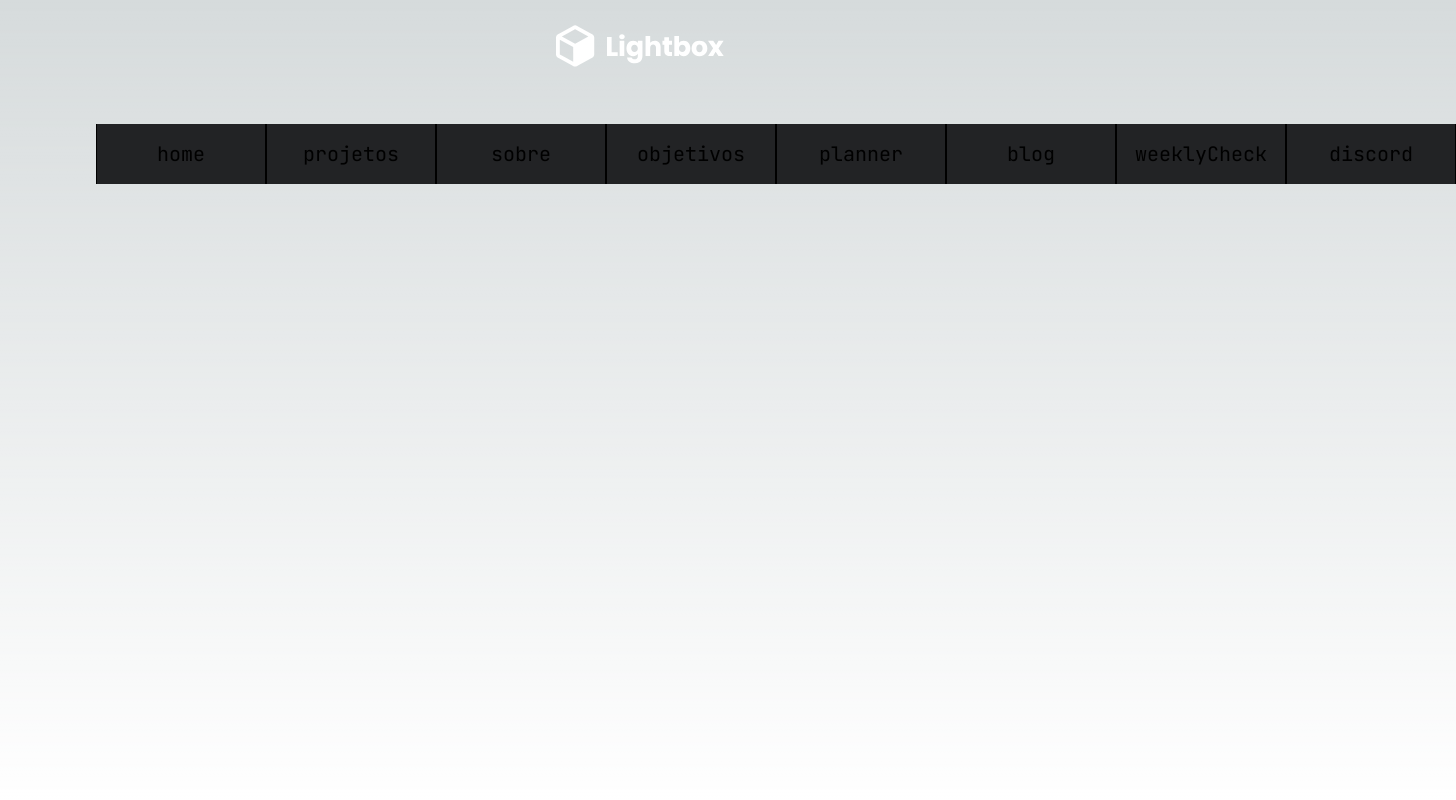
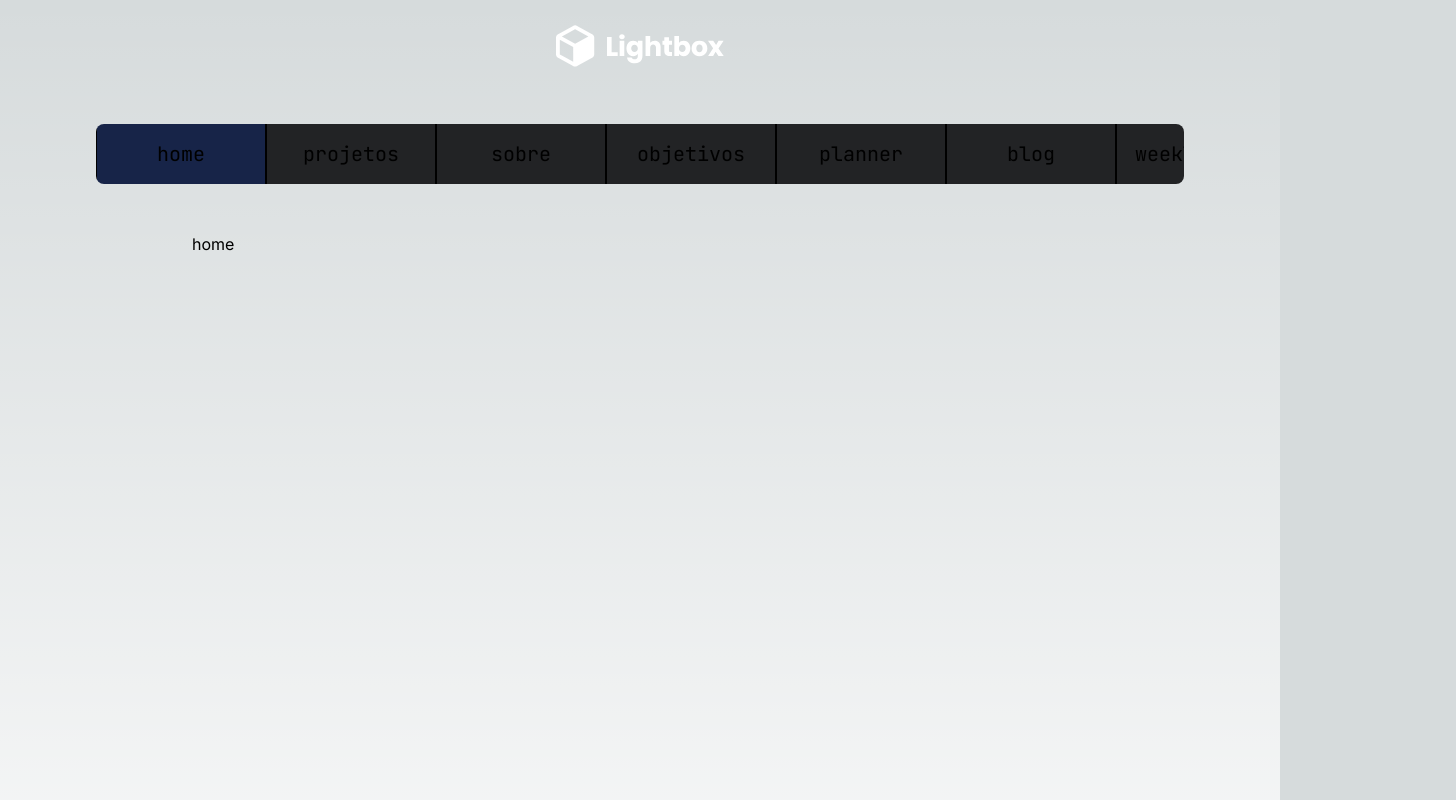
Before and after one commit to theogandara/theozera-site, a Next.js app: page / in a window 1280 px wide. Shown: the top 800 px of the page, 1456 px wide, since content can reach past the window. Built offline with nearby package versions, Linux system fonts and the light colour scheme.

Commit message:
Feat:improve layout

```diff
--- /dev/null
+++ b/src/app/about/page.tsx
@@ -0,0 +1,12 @@
+import type { Metadata } from "next";
+
+export const metadata: Metadata = {
+  title: "Create Next App",
+  description: "Generated by create next app",
+};
+
+export default function About() {
+  return (
+    <main className="flex min-h-screen flex-col gap-12 p-24 pt-0">about</main>
+  );
+}
--- a/src/app/layout.tsx
+++ b/src/app/layout.tsx
@@ -1,6 +1,8 @@
 import type { Metadata } from "next";
 import { Inter } from "next/font/google";
 import "./globals.css";
+import Header from "@/components/Header";
+import Nav from "@/components/Nav";
 
 const inter = Inter({ subsets: ["latin"] });
 
@@ -9,6 +11,16 @@ export const metadata: Metadata = {
   description: "Generated by create next app",
 };
 
+const items = [
+  { name: "home", url: "/" },
+  { name: "projetos", url: "/projects" },
+  { name: "sobre", url: "/about" },
+  { name: "objetivos", url: "/objectives" },
+  { name: "planner", url: "/planner" },
+  { name: "blog", url: "/blog" },
+  { name: "weeklyCheck", url: "/weeklyCheck" },
+];
+
 export default function RootLayout({
   children,
 }: Readonly<{
@@ -16,7 +28,13 @@ export default function RootLayout({
 }>) {
   return (
     <html lang="en">
-      <body className={inter.className}>{children}</body>
+      <body className={inter.className}>
+        <main className="flex min-h-screen flex-col gap-12 p-24 pt-0">
+          <Header />
+          <Nav items={items} />
+          {children}
+        </main>
+      </body>
     </html>
   );
 }
--- a/src/app/page.tsx
+++ b/src/app/page.tsx
@@ -1,22 +1,5 @@
-import Header from "@/components/Header";
-import Nav from "@/components/Nav";
-
-const items = [
-  { name: "home", url: "/" },
-  { name: "projetos", url: "/projects" },
-  { name: "sobre", url: "/about" },
-  { name: "objetivos", url: "/objectives" },
-  { name: "planner", url: "/planner" },
-  { name: "blog", url: "blog" },
-  { name: "weeklyCheck", url: "/weeklyCheck" },
-  { name: "discord", url: "/discord" },
-];
-
 export default function Home() {
   return (
-    <main className="flex min-h-screen flex-col gap-12 p-24 pt-0">
-      <Header />
-      <Nav items={items} />
-    </main>
+    <main className="flex min-h-screen flex-col gap-12 p-24 pt-0">home</main>
   );
 }
--- a/src/components/Nav.tsx
+++ b/src/components/Nav.tsx
@@ -1,4 +1,8 @@
+"use client";
+
 import Link from "next/link";
+import { usePathname, useSearchParams } from "next/navigation";
+import { useEffect, useState } from "react";
 
 interface NavProps {
   items: {
@@ -8,15 +12,40 @@ interface NavProps {
 }
 
 export default function Nav(props: NavProps) {
+  const maxW = props.items.length * 170;
+  const pathname = usePathname();
+  const searchParams = useSearchParams();
+
+  const [path, setPath] = useState("");
+
+  const active = (url: string) => {
+    if (path === url) {
+      return "bg-[#172448]";
+    }
+    return "bg-[#222325]";
+  };
+
+  useEffect(() => {
+    setPath(pathname);
+  }, [pathname, searchParams]);
+
   return (
-    <nav className="mx-auto flex h-[60px] rounded-lg">
-      {props.items.map((item, index) => (
-        <Link key={item.url} href={item.url}>
-          <div className="font-jet bg-[#222325] w-[170px] h-full p-4 text-center border-x border-[#000] text-xl">
-            {item.name}
-          </div>
-        </Link>
-      ))}
-    </nav>
+    <div className="flex w-full justify-center">
+      <nav
+        className={`flex h-[60px] rounded-lg overflow-auto max-w-[${maxW}px]`}
+      >
+        {props.items.map((item) => (
+          <Link key={item.url} href={item.url}>
+            <p
+              className={`font-jet w-[170px] h-full p-4 text-center border-x border-[#000] text-xl hover:bg-[#172448] transition-ease-in-out duration-50 ${
+                active(item.url) || ""
+              }`}
+            >
+              {item.name}
+            </p>
+          </Link>
+        ))}
+      </nav>
+    </div>
   );
 }
--- a/src/pages/about/index.tsx
+++ /dev/null
@@ -1,5 +0,0 @@
-export default function About() {
-  return (
-    <main className="flex min-h-screen flex-col gap-12 p-24 pt-0">about</main>
-  );
-}
```
Also changed, not shown: src/app/blog/page.tsx (renamed from src/pages/blog/index.tsx), src/app/discord/page.tsx (renamed from src/pages/discord/index.tsx), src/app/objectives/page.tsx (renamed from src/pages/objectives/index.tsx), src/app/planner/page.tsx (renamed from src/pages/planner/index.tsx), src/app/projects/page.tsx (renamed from src/pages/projects/index.tsx), src/app/weeklyCheck/page.tsx (renamed from src/pages/weeklyCheck/index.tsx).
